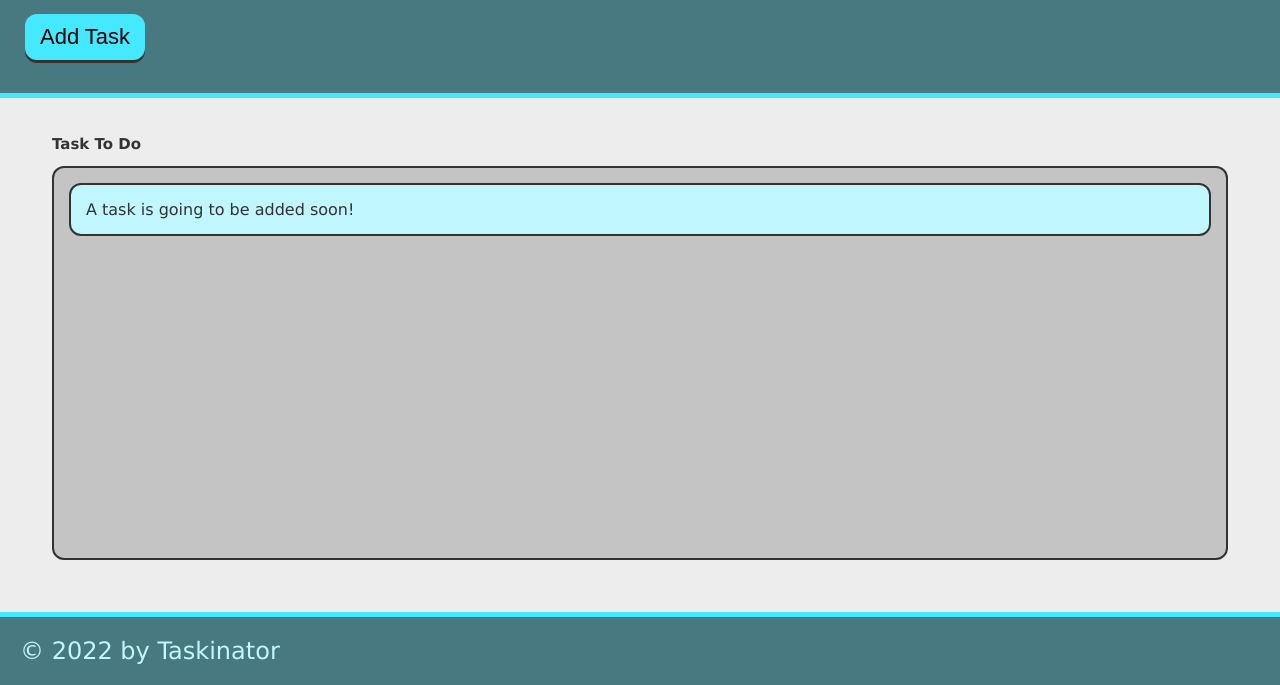
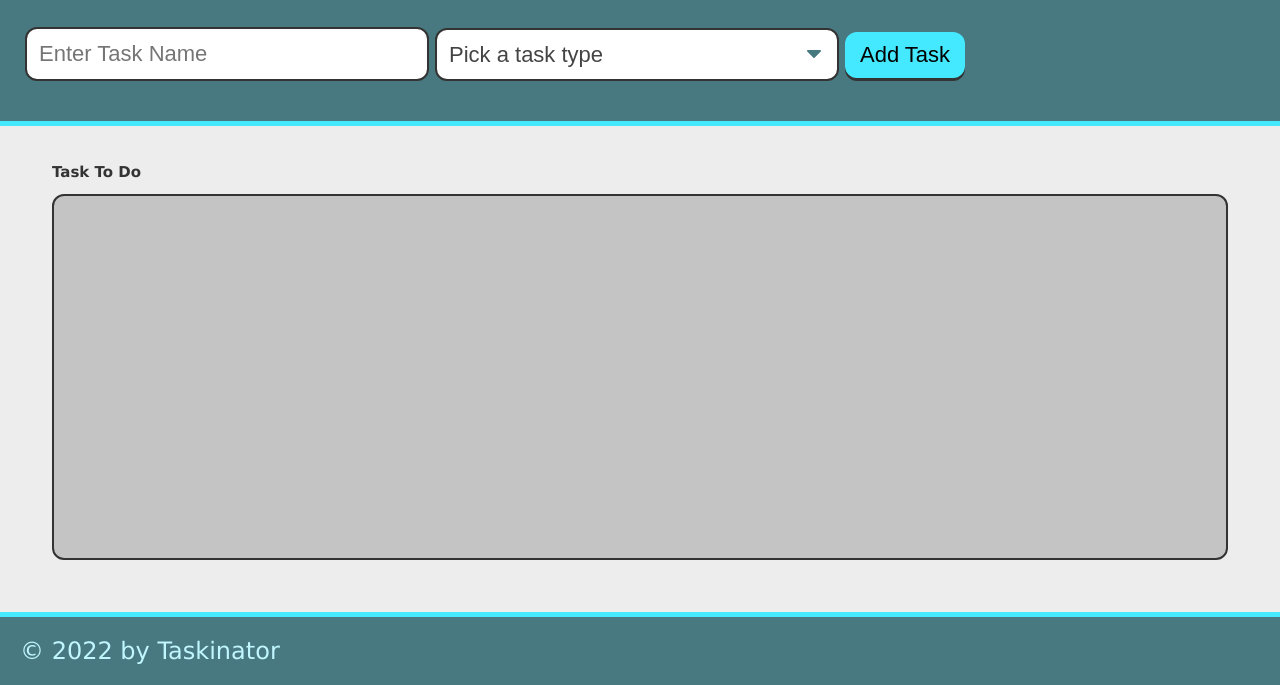
Before and after one commit to lrpineda/taskinator, a plain HTML site: page index.html in a window 1280 px wide. Shown: the part 115-800 px from the top of the page. Drawn offline with Linux system fonts and the light colour scheme.

Commit message:
Adding the form for tasks

```diff
--- a/assets/js/script.js
+++ b/assets/js/script.js
@@ -1,12 +1,12 @@
-var buttonEl = document.querySelector('#save-task');
+var formEl = document.querySelector("#task-form");
 var tasktoDoEl = document.querySelector('#task-to-do');
 
-var createTaskHandler = function() {
+var createTaskHandler = function(event) {
+    event.preventDefault();
     var listItemEl = document.createElement("li");
     listItemEl.className = "task-item";
     listItemEl.textContent = "This is a new task";
     tasktoDoEl.appendChild(listItemEl);
 };
 
-
-buttonEl.addEventListener('click', createTaskHandler);
+formEl.addEventListener("submit", createTaskHandler);
--- a/index.html
+++ b/index.html
@@ -11,15 +11,27 @@
     <header>
         <h1 class="page-title">Taskinator</h1>
         <p>Click the button below to add a new task!</p>
-        <button class="btn" id="save-task">Add Task</button>
+        <form id="task-form">
+            <div class="form-group">
+                <input type="text" name="task-name" class="text-input" placeholder="Enter Task Name" />
+              </div>
+              <div class="form-group">
+                <select name="task-type" class="select-dropdown">
+                  <option value="" disabled selected>Pick a task type</option>
+                  <option value="Print">Print</option>
+                  <option value="Web">Web</option>
+                  <option value="Mobile">Mobile</option>
+                </select>
+              </div>
+              <div class="form-group">
+                <button class="btn" id="save-task" type="submit">Add Task</button>
+              </div>
+        </form>
     </header>
     <main class="page-content">
         <section class="task-list-wrapper">
             <h2 class="little-title">Task To Do</h2>
-            <ul class="task-list" id="task-to-do">
-                <li class="task-item">A task is going to be added soon!</li>
-
-            </ul>
+            <ul class="task-list" id="task-to-do"></ul>
         </section>
 
     </main>
```
